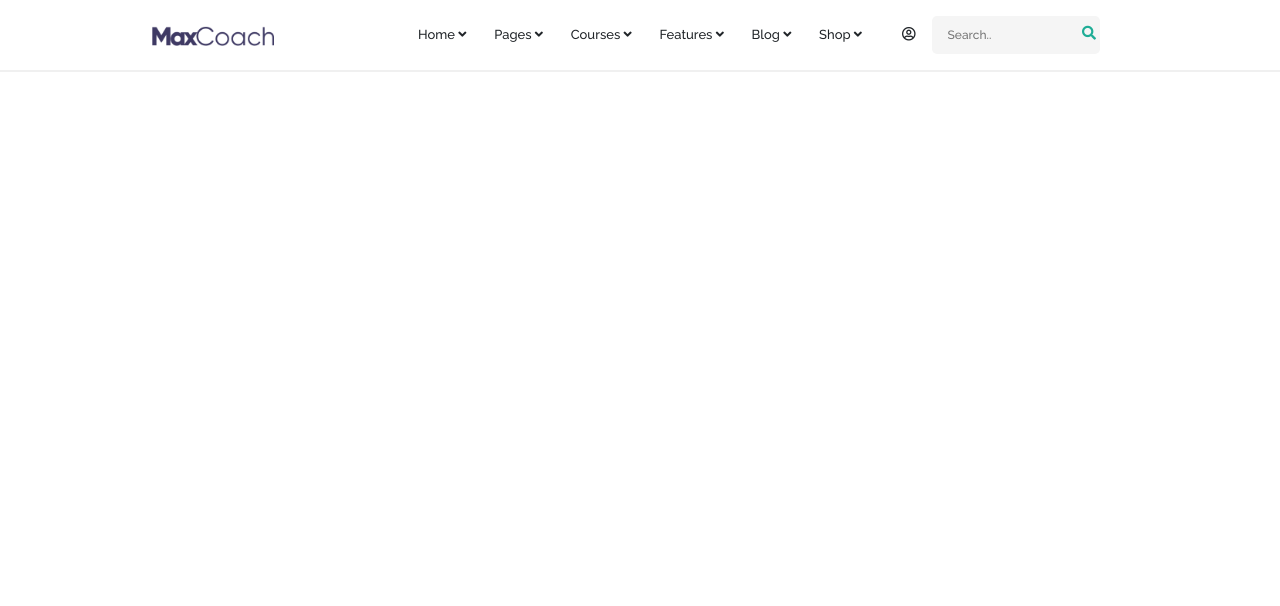
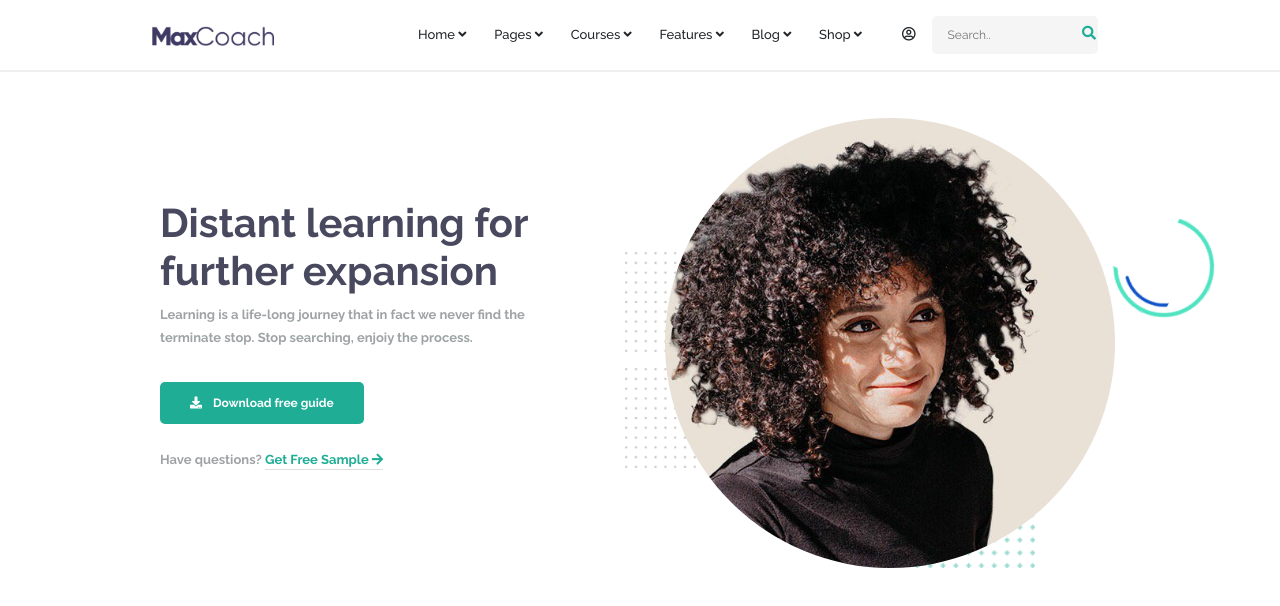
Before and after one commit to Roccofranchini/proj-html-vuejs, a Vue app: page / in a window 1280 px wide. Shown: the top 606 px of the page. Built offline with nearby package versions, Linux system fonts and the light colour scheme.

Commit message:
Jumbo-added

```diff
--- a/src/App.vue
+++ b/src/App.vue
@@ -24,5 +24,5 @@ export default {
 <style lang="scss">
 @import "~bootstrap/scss/bootstrap.scss";
 @import "@/assets/scss/style.scss";
-@import url("https://fonts.googleapis.com/css2?family=Raleway:wght@500&display=swap");
+@import url("https://fonts.googleapis.com/css2?family=Raleway:ital,wght@0,400;0,500;0,700;1,300&display=swap");
 </style>
--- a/src/assets/scss/_variables.scss
+++ b/src/assets/scss/_variables.scss
@@ -1 +1,3 @@
 $my-green: #1fad96;
+$my-blue: #48495f;
+$my-gray: #9ea4a5;
--- a/src/components/Header.vue
+++ b/src/components/Header.vue
@@ -53,6 +53,7 @@ header {
 		}
 		li {
 			font-size: 13px;
+			font-weight: 500;
 		}
 		.searchbar {
 			position: relative;
--- a/src/components/Main.vue
+++ b/src/components/Main.vue
@@ -1,10 +1,17 @@
 <template>
-	<main></main>
+	<main class="mt-5">
+		<Jumbo />
+	</main>
 </template>
 
 <script>
+import Jumbo from "./main-components/Jumbo.vue";
+
 export default {
 	name: "Main",
+	components: {
+		Jumbo,
+	},
 };
 </script>
 
--- /dev/null
+++ b/src/components/main-components/Jumbo.vue
@@ -0,0 +1,143 @@
+<template>
+	<div id="jumbo">
+		<div class="container">
+			<div class="row">
+				<div class="col-6 d-flex align-items-center">
+					<div class="jumbo-info px-2">
+						<h2 class="fs-1">Distant learning for further expansion</h2>
+						<p class="pe-5">
+							Learning is a life-long journey that in fact we never find the
+							terminate stop. Stop searching, enjoiy the process.
+						</p>
+						<button class="mt-3 mb-4">
+							<i class="fas fa-download pe-2"></i> Download free guide
+						</button>
+						<p>
+							Have questions?
+							<span
+								>Get Free Sample <i class="fas fa-arrow-right"></i>
+								<hr
+							/></span>
+						</p>
+					</div>
+				</div>
+				<div class="col-6 d-flex justify-content-center">
+					<div class="images">
+						<img
+							class="rounded-circle"
+							src="..\..\assets\img\about-me-profile-ohm4dxoearqbxny7q3bq1pzbdgofdx0tobbeqcvzd0.jpg"
+							alt=""
+						/>
+						<img
+							src="..\..\assets\img\maxcoach-shape-07-100x100.png"
+							alt=""
+							class="img-1"
+						/>
+						<div class="img-2 d-flex flex-column">
+							<img
+								class="mb-2"
+								src="..\..\assets\img\maxcoach-shape-08.png"
+								alt=""
+							/>
+							<img
+								class="mt-2"
+								src="..\..\assets\img\maxcoach-shape-08.png"
+								alt=""
+							/>
+						</div>
+						<img
+							src="..\..\assets\img\maxcoach-shape-02.png"
+							alt=""
+							class="img-3"
+						/>
+					</div>
+				</div>
+			</div>
+		</div>
+	</div>
+</template>
+
+<script>
+export default {
+	name: "jumbo",
+};
+</script>
+
+<style scoped lang="scss">
+@import "@/assets/scss/_variables.scss";
+
+#jumbo {
+	.container {
+		max-width: 1000px;
+		margin: auto;
+
+		.jumbo-info {
+			h2 {
+				font-weight: 700;
+				color: $my-blue;
+			}
+			p {
+				font-weight: 600;
+				color: $my-gray;
+				font-size: 13px;
+				line-height: 1.8;
+
+				span {
+					color: $my-green;
+					position: relative;
+					hr {
+						width: 100%;
+						position: absolute;
+						top: 1px;
+						left: 0;
+						color: grey;
+					}
+				}
+			}
+			button {
+				border: 0;
+				font-size: 12px;
+				font-weight: 600;
+				color: white;
+				background-color: $my-green;
+				border-radius: 5px;
+				padding: 12px 30px;
+			}
+		}
+
+		.images {
+			height: 450px;
+			position: relative;
+
+			.rounded-circle {
+				width: 450px;
+			}
+
+			.img-1 {
+				height: 120px;
+				position: absolute;
+				bottom: 0;
+				right: 80px;
+				z-index: -1;
+			}
+
+			.img-2 {
+				position: absolute;
+				bottom: 100px;
+				left: -40px;
+				z-index: -1;
+				img {
+					height: 100px;
+				}
+			}
+
+			.img-3 {
+				height: 100px;
+				position: absolute;
+				right: -100px;
+				top: 100px;
+			}
+		}
+	}
+}
+</style>
```
Also changed, not shown: 13 other files (tests, documents, lock files or other folders).
